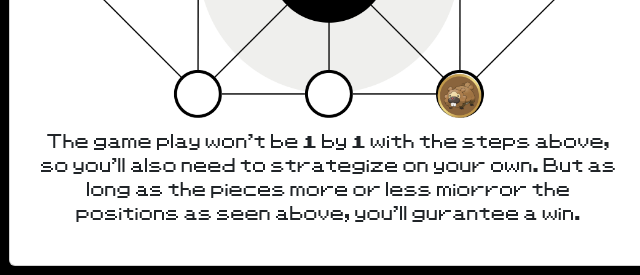
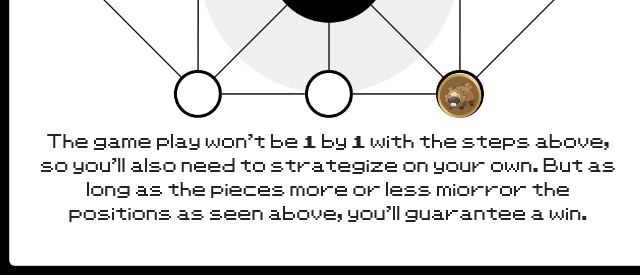
Before and after one commit to pvega2026/pvega2026.github.io, a plain HTML site: page CS3 GROUP 5 3Q PROJECT/pages/cheatPage/cheatPage.html in a window 1280 px wide. Shown: the part 3620-3895 px from the top of the page, 311-951 px from the left. Drawn offline with nearby package versions, Linux system fonts and the light colour scheme.

Commit message:
Update cheatPage.html

```diff
--- a/CS3 GROUP 5 3Q PROJECT/pages/cheatPage/cheatPage.html
+++ b/CS3 GROUP 5 3Q PROJECT/pages/cheatPage/cheatPage.html
@@ -38,7 +38,7 @@
       <img src ="8.png" alt="...">
       <p><b>Step 9:</b></p>
       <img src ="9.png" alt="...">
-      <p>The game play won't be 1 by 1 with the steps above, so you'll also need to strategize on your own. But as long as the pieces more or less miorror the positions as seen above, you'll gurantee a win.</p>
+      <p>The game play won't be 1 by 1 with the steps above, so you'll also need to strategize on your own. But as long as the pieces more or less miorror the positions as seen above, you'll guarantee a win.</p>
     </div>
     <div class = "card container">
       <p>How to win as Arceus</p>
@@ -58,7 +58,7 @@
       <img src ="17.png" alt="...">
       <p><b>Step 8:</b></p>
       <img src ="18.png" alt="...">
-      <p>The game play won't be 1 by 1 with the steps above, so you'll also need to strategize on your own. But as long as the pieces more or less miorror the positions as seen above, you'll gurantee a win.</p>
+      <p>The game play won't be 1 by 1 with the steps above, so you'll also need to strategize on your own. But as long as the pieces more or less miorror the positions as seen above, you'll guarantee a win.</p>
     </div>
   </body>
 </html>
```
